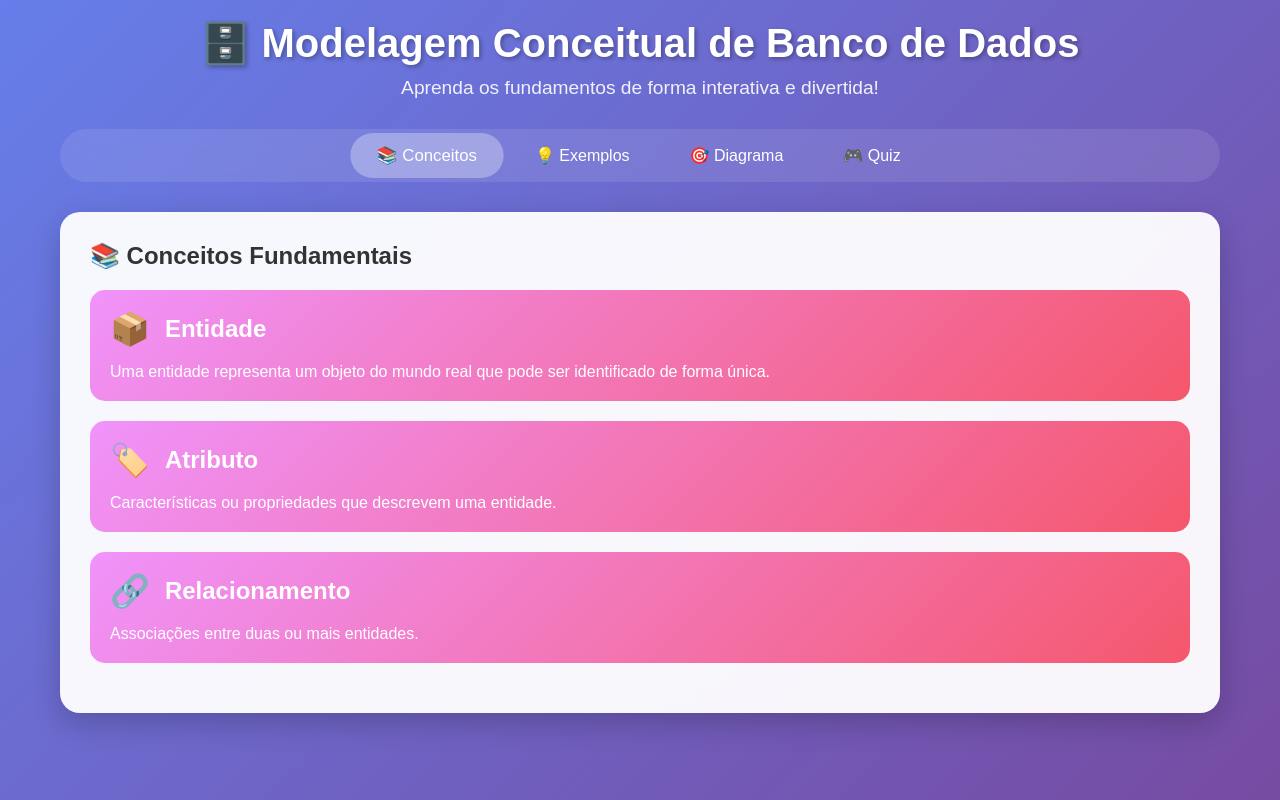
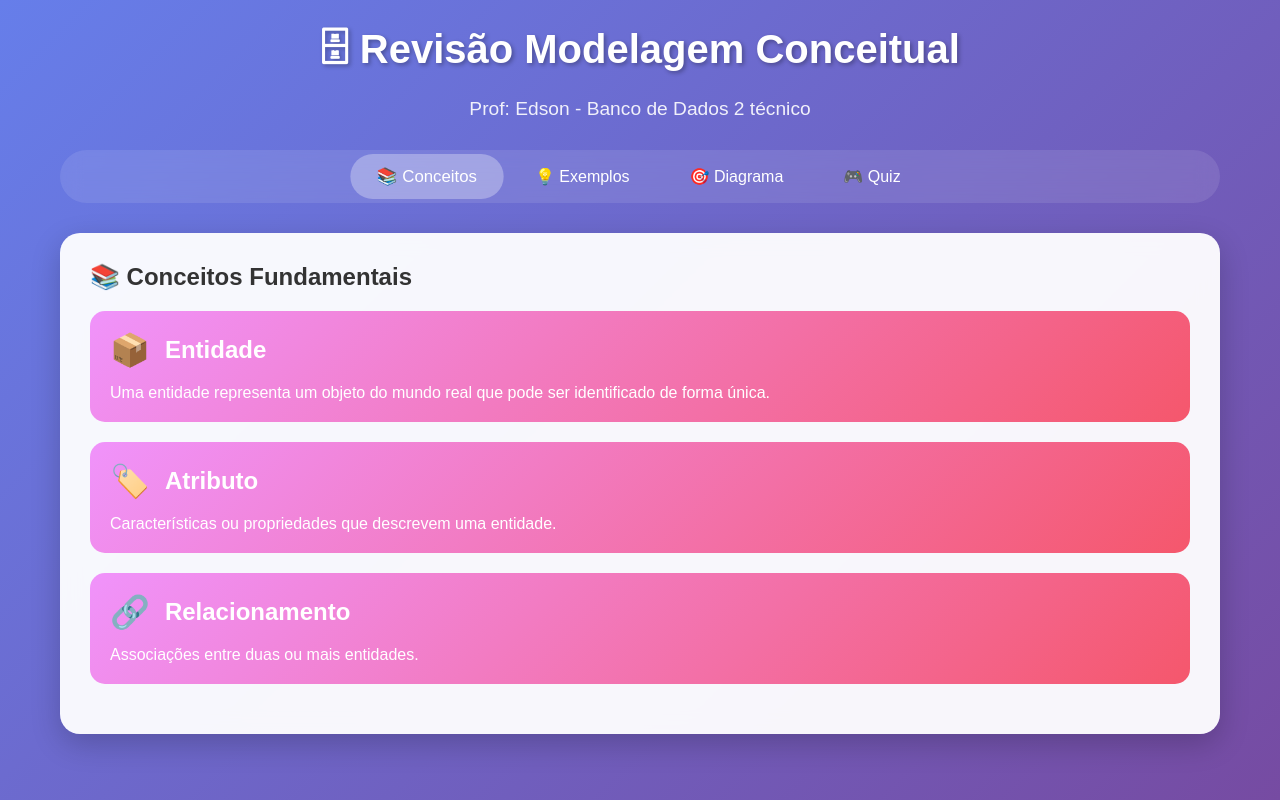
Before and after one commit to profedferal/Revisao_Banco, a plain HTML site: page index.html in a window 1280 px wide. Drawn offline with Linux system fonts and the light colour scheme.

Commit message:
Update index.html

```diff
--- a/index.html
+++ b/index.html
@@ -371,8 +371,8 @@
 <body>
     <div class="container">
         <div class="header">
-            <h1>🗄️ Modelagem Conceitual de Banco de Dados</h1>
-            <p>Aprenda os fundamentos de forma interativa e divertida!</p>
+            <h1>🗄 Revisão Modelagem Conceitual</h1>
+            <p>Prof: Edson - Banco de Dados 2 técnico</p>
         </div>
 
         <div class="nav-tabs">
```
